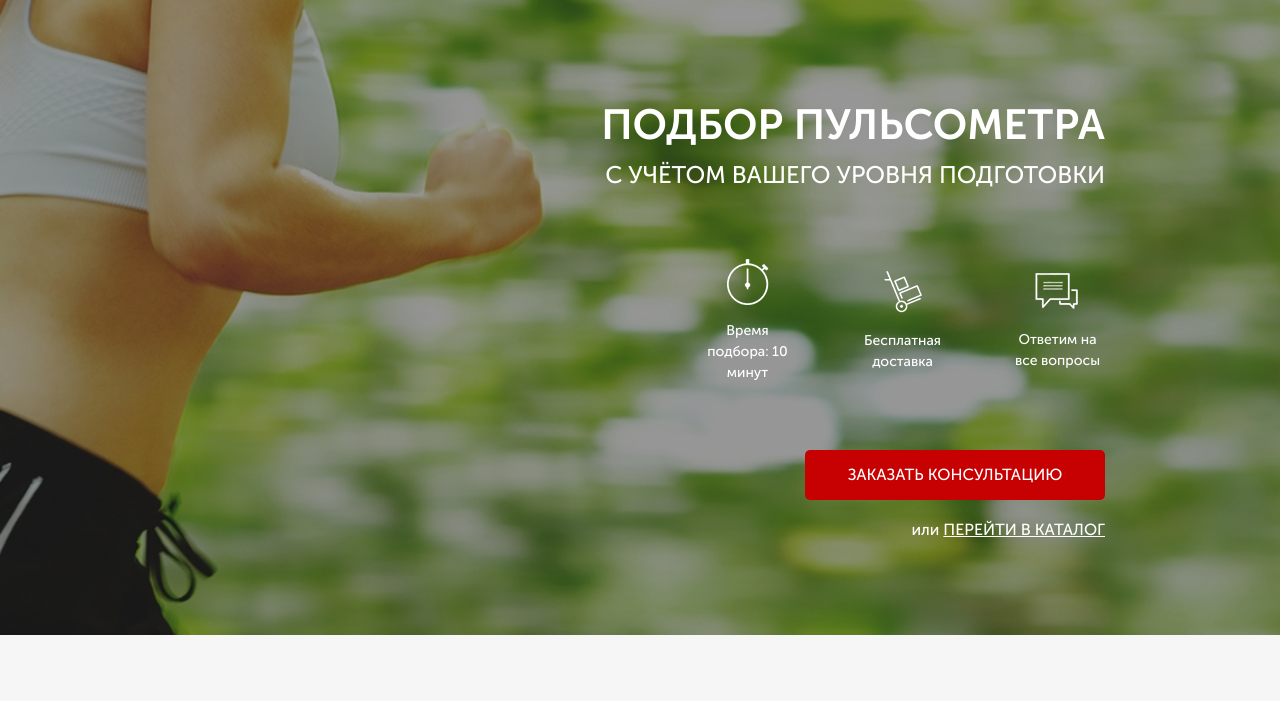
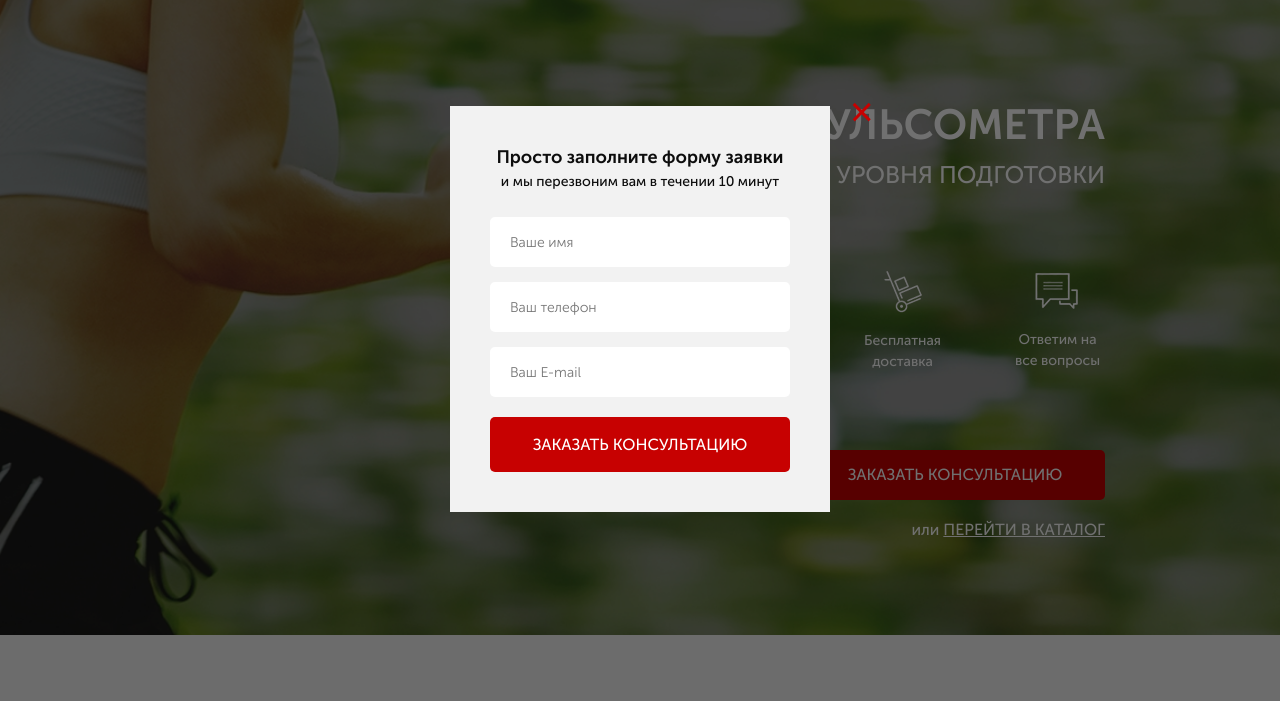
Before and after one commit to 1Bragim0ff/RunSmart, a website: page index.html in a window 1280 px wide. Both pictures are taken after a click on the button "ЗАКАЗАТЬ ЗВОНОК". Shown: the part 91-792 px from the top of the page. Drawn offline with nearby package versions, Linux system fonts and the light colour scheme.

Commit message:
added modals

```diff
--- a/index.html
+++ b/index.html
@@ -26,7 +26,7 @@
                     <div class="col-3 offset-1">
                         <div class="header__contacts">
                             <a href="tel:+74999228974" class="header__phone">+7 (499) 922-89-74</a>
-                            <button class="button">заказать звонок</button>
+                            <button class="button" data-modal="consultation">заказать звонок</button>
                         </div>
                     </div>
                 </div>
@@ -56,7 +56,7 @@
                 </div>
 
                 <div class="col-4 offset-7">
-                    <button class="button button_section-one">заказать консультацию</button>
+                    <button class="button button_section-one" data-modal="consultation">заказать консультацию</button>
                     <div class="section-one__catalog">
                         или
                         <a href="#">перейти в каталог</a>
@@ -210,7 +210,7 @@
                     <div class="card__inner">
                         <div class="card__content card__content_active">
                             <img src="images/icons/section-five-card-icon.png" alt="" class="card__img">
-                            <div class="card__header">Пульсометр Polar FT1</div>
+                            <div class="card__header">Пульсометр Suunto M2</div>
                             <div class="card__subscription">Для первых шагов в тренировках, основанных на сердечном ритме</div>
                             <a href="#" class="card__more">Подробнее</a>
                         </div>
@@ -544,6 +544,41 @@
 
 
 
+    <div class="overlay">
+      <div class="modal" id="consultation">
+        <div class="modal__close">&times;</div>
+        <div class="modal__title">Просто заполните форму заявки</div>
+        <div class="modal__subtitle">и мы перезвоним вам в течении 10 минут</div>
+        <form class="feed-form feed-form_mt25" action="#">
+            <input name="name" required type="text" placeholder="Ваше имя">
+            <input name="phone" required type="tel" placeholder="Ваш телефон">
+            <input name="email" required type="email" placeholder="Ваш E-mail">
+
+            <button class="button button_feed-form">заказать консультацию</button>
+        </form>
+      </div>
+
+      <div class="modal" id="order">
+        <div class="modal__close">&times;</div>
+        <div class="modal__title">Ваш заказ:</div>
+        <div class="modal__subtitle">Пульсометр Polar FT1</div>
+        <form class="feed-form feed-form_mt25" action="#">
+            <input name="name" required type="text" placeholder="Ваше имя">
+            <input name="phone" required type="tel" placeholder="Ваш телефон">
+            <input name="email" required type="email" placeholder="Ваш E-mail">
+
+            <button class="button button_feed-form">купить</button>
+        </form>
+      </div>
+
+      <div class="modal modal_success" id="successfully">
+        <div class="modal__close">&times;</div>
+        <div class="modal__title">Спасибо за вашу заявку!</div>
+        <div class="modal__subtitle">Наш менеджер свяжется с вами в ближайшее время!</div>
+      </div>
+    </div>
+
+
 
     <script type="text/javascript" src="https://code.jquery.com/jquery-1.11.0.min.js"></script>
     <script type="text/javascript" src="https://code.jquery.com/jquery-migrate-1.2.1.min.js"></script>
--- a/js/script.js
+++ b/js/script.js
@@ -25,4 +25,21 @@ $(document).ready(function(){
 
     toggleSlide('.card__more');
     toggleSlide('.card__back');
+
+    // Modal
+
+    $('[data-modal=consultation]').on('click', function() {
+        $('.overlay, #consultation').fadeIn();
+    });
+
+    $('.modal__close').on('click', function() {
+        $('.overlay, #consultation, #order , #successfully').fadeOut();
+    });
+
+    $('.button_card').each(function(i) {
+        $(this).on('click', function() {
+            $('#order .modal__subtitle').text($('.card__header').eq(i).text());
+            $('.overlay, #order').fadeIn();
+        });
+    });
 });
--- a/sass/_forms.scss
+++ b/sass/_forms.scss
@@ -25,4 +25,8 @@
             outline: none;
         }
     }
+
+    &_mt25 {
+        margin-top: 25px;
+    }
 }
--- /dev/null
+++ b/sass/_modal.scss
@@ -0,0 +1,56 @@
+.overlay{
+    display: none;
+    position: fixed;
+    width: 100%;
+    height: 100vh;
+    top: 0;
+    background-color: rgba(0,0,0, .56);
+}
+
+.modal {
+    position: absolute;
+    top: 50%;
+    left: 50%;
+    transform: translate(-50%, -50%);
+
+    width: 380px;
+    min-height: 400px;
+    background-color: #f2f2f2;
+    padding: 38px 40px 40px 40px;
+
+
+    &_success {
+        min-height: 140px;
+    }
+
+    &__close {
+        position: absolute;
+        left: calc(100% + 20px);
+        top: 0;
+
+        font-size: 41px;
+        line-height: 10px;
+        color: $main-color;
+        cursor: pointer;
+    }
+
+    &__title {
+        color: #0d0d0d;
+        font-family: "Museo Sans";
+        font-size: 18px;
+        font-weight: 700;
+        text-align: center;
+    }
+
+    &__subtitle {
+        color: #0d0d0d;
+        font-family: "Museo Sans";
+        font-size: 14px;
+        font-weight: 500;
+        text-align: center;
+    }
+}
+
+#consultation, #order, #successfully {
+    display: none;
+}
--- a/sass/style.scss
+++ b/sass/style.scss
@@ -12,3 +12,4 @@
 @import "_cards.scss";
 @import "_section-six.scss";
 @import "_footer.scss";
+@import "_modal.scss";
```
Also changed, not shown: css/style.min.css.
